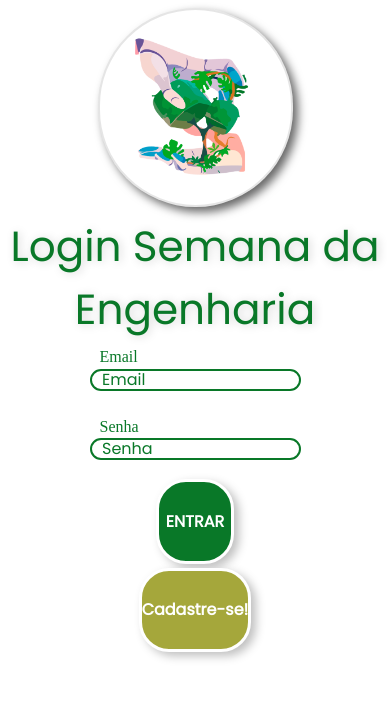
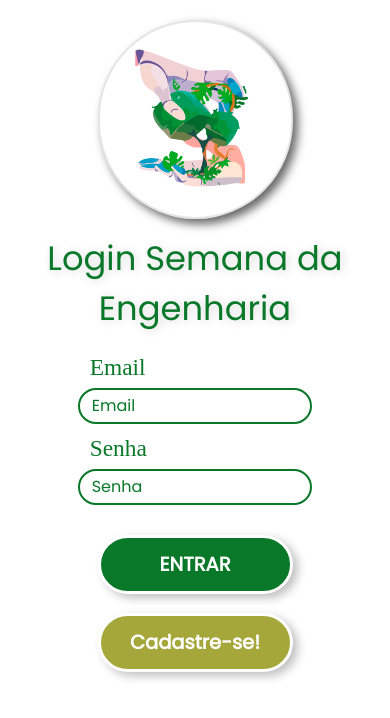
Before and after one commit to dina-dina-dina/SemanaDaEngenharia-Front-End, a React (Create React App) app: page /#/ in a window 390 px wide. Shown: the top 718 px of the page. Built offline with nearby package versions, Linux system fonts and the light colour scheme.

Commit message:
CSS login

```diff
--- a/src/paginas/login/LoginAlunos.js
+++ b/src/paginas/login/LoginAlunos.js
@@ -5,16 +5,12 @@ import React, { useState, useContext, useEffect } from 'react';
 import axiosLogin from '../../axiosLogin';
 import image from '../../assets/SemanaEngCirc-removebg.png'
 
-
-
 function UserLogin() {
   const [email, setEmail] = useState(String)
   const [senha, setSenha] = useState(String)
   const navigate = useNavigate();
 
   function handleClick3() {
-    console.log("teste")
-
     navigate("/cadastro");
   }
 
@@ -35,42 +31,27 @@ function UserLogin() {
         } else {
           navigate("/AlunosHomePage")
         }
-
-
       }
       catch (err) {
         alert('Senha e/ou Usuario incorreto!')
       }
-
     } else {
       alert('Preencha todos os campos')
     }
-
-
-
-
-
-
   }
 
-
-
-
   return (
-
     <>
       <div className='tudo'>
         <div className='fotohome'>
           <img src={jpIMG} alt="icon" width={"100%"} style={{ alignSelf: 'center' }}></img>
+        </div>
 
-        </div>
         <div className='formulario'>
+          <form>
+            <div className='tituloide'>Login Semana da Engenharia</div>
 
-          <form>
-
-            <div className='tituloide'>Login Semana da Engenharia</div>
             <div className='input'>
-
               <div className='logincamp'>
                 <label>Email</label>
                 <input type='text' alt="Input de nome" placeholder='Email' onChange={(event) => setEmail(event.target.value)}></input>
@@ -85,19 +66,11 @@ function UserLogin() {
               <div className='buttonlogin2'>
                 <button onClick={() => handleClick3()}>Cadastre-se!</button>
               </div>
-
             </div>
-
           </form>
         </div>
-
       </div>
-
-
     </>
-
-
-
   );
 }
 
--- a/src/paginas/login/login.css
+++ b/src/paginas/login/login.css
@@ -4,8 +4,6 @@
 * {
     margin: 0;
     padding: 0;
-
-
 }
 
 .container {
@@ -13,11 +11,9 @@
     height: 100vh;
     margin-top: 10%;
     display: flex;
-    align-items:start;
-    justify-content:center;
+    align-items: start;
+    justify-content: center;
     margin-left: 5%;
-
-
 }
 
 .login {
@@ -28,7 +24,6 @@
     border-radius: 16px;
     display: flex;
     flex-direction: row;
-
 }
 
 
@@ -43,17 +38,13 @@
 .lateral img {
     margin-top: 10%;
     margin-bottom: 10%;
-    margin-left:10%;
+    margin-left: 10%;
     margin-right: 10%;
     justify-content: center;
     width: 80%;
     height: 20%;
     border-radius: 50%;
     background-color: #FFFFFF;
-
-
-
-
 }
 
 .lateral #sds {
@@ -64,7 +55,6 @@
     line-height: 100%;
     margin-left: 20%;
     margin-bottom: 20%;
-
     color: #FFFFFF;
 }
 
@@ -77,12 +67,10 @@
     line-height: 100%;
     margin-left: 20%;
     margin-bottom: 20%;
-
     color: #FFFFFF;
-
 }
 
-.formulario{
+.formulario {
     width: 100%;
     display: flex;
     justify-content: center;
@@ -91,24 +79,22 @@
 }
 
 .logincamp {
-    margin-top: 2%;
-    margin-bottom: 5%;
+    margin-top: 3%;
     flex-direction: column;
     display: flex;
+    align-items: center;
 }
 
 .logincamp label {
-    position: relative;
-    margin-left: 10px;
-    font-size: 100%;
+    margin-left: -20%;
+    font-size: 125%;
     color: #097828;
-
+    align-self: flex-start;
 }
 
 .logincamp input {
-    width: 100%;
-    height: 100%;
-    box-sizing: border-box;
+    width: 150%;
+    height: 150%;
     background: #FFFFFF;
     border: 2px solid #097828;
     border-radius: 10vw;
@@ -116,8 +102,10 @@
     font-size: 100%;
     transition: all 400ms ease;
     outline: 0;
-    margin-top: 1%;
+    margin-top: 2%;
+    padding: 3%;
     padding-left: 5%;
+    padding-right: 5%;
 }
 
 .logincamp input::placeholder {
@@ -127,21 +115,18 @@
     font-size: 100%;
     line-height: 100%;
     text-indent: 0;
-
     color: #097828;
-
-
 }
 
 
 .tituloide {
-    align-items: center;
-    text-align: center;
     font-size: 5vh;
     font-family: 'Poppins';
     color: #097828;
-    text-shadow: 2px 1px 10px rgba(0, 0, 0, 0.171) ;
+    text-shadow: 2px 1px 10px rgba(0, 0, 0, 0.171);
+    text-align: center;
 }
+
 .titulo {
     width: 100%;
     margin-left: 30%;
@@ -151,8 +136,6 @@
     font-size: 100%;
     line-height: 100%;
     text-align: center;
-
-
     color: #097828;
 }
 
@@ -162,12 +145,12 @@
     flex-direction: column;
     display: flex;
 }
+
 .email label {
     position: relative;
     margin-left: 10%;
     font-size: 70%;
     color: #097828;
-
 }
 
 .input {
@@ -193,15 +176,11 @@
 }
 
 .email input:focus {
-
     background: 0, 0, 0, 0 #36a555;
-
-
 }
 
 .email input:hover {
     background: 0, 0, 0, 0 #36a555;
-
 }
 
 .password {
@@ -210,12 +189,12 @@
     flex-direction: column;
     display: flex;
 }
+
 .password label {
     position: relative;
     margin-left: 10%;
     font-size: 70%;
     color: #097828;
-
 }
 
 .input {
@@ -223,7 +202,6 @@
     flex-direction: column;
     align-items: center;
     justify-content: center;
-
 }
 
 .password input {
@@ -241,15 +219,11 @@
 }
 
 .password input:focus {
-
     background: 0, 0, 0, 0 #36a555;
-
-
 }
 
 .password input:hover {
     background: 0, 0, 0, 0 #36a555;
-
 }
 
 .password input::placeholder {
@@ -260,75 +234,64 @@
     line-height: 30px;
     text-indent: 10px;
     transition: all 400ms ease;
-
     color: #097828;
-
-
 }
 
 .buttonlogin button {
     box-sizing: border-box;
-    width: fit-content;
-    height: fit-content;
-    min-height: 10vh;
-    min-width: 20vw;
+    min-height: 8vh;
+    min-width: 17vw;
     border: 10% solid rgba(0, 0, 0, 0.02);
     box-shadow: 5px 4px 10px rgba(0, 0, 0, 0.25);
     background: #097828;
     border: 3px solid #FFFFFF;
     border-radius: 30px;
+    margin-top: 12%;
     margin-bottom: 5%;
     font-family: 'Poppins';
     font-style: normal;
     font-weight: 700;
     font-size: 100%;
     transition: all 400ms ease;
-
     color: #FFFFFF;
-
 }
 
 .buttonlogin button:hover {
     background: 0, 0, 0, 0 #36a555;
+}
 
-}
 .buttonlogin2 button {
     box-sizing: border-box;
-    width: fit-content;
-    height: fit-content;
-    min-height: 10vh;
-
-    min-width: 20vw;
+    min-height: 8vh;
+    min-width: 17vw;
     border: 10% solid rgba(0, 0, 0, 0.02);
     box-shadow: 5px 4px 10px rgba(0, 0, 0, 0.25);
     background: #a5a73b;
     border: 3px solid #FFFFFF;
     border-radius: 30px;
-    margin-bottom: 5%;
+    margin-top: 5%;
+    margin-bottom: 10%;
     font-family: 'Poppins';
     font-style: normal;
     font-weight: 700;
     font-size: 100%;
     transition: all 400ms ease;
-
     color: #FFFFFF;
-
 }
 
 .buttonlogin2 button:hover {
     background: 0, 0, 0, 0 #93a356;
-
 }
 
-.tudo{
+.tudo {
     display: flex;
     align-items: center;
     justify-content: center;
 }
 
-.fotohome{
+.fotohome {
     margin-top: 2%;
-    width: 50vw;
+    width: 30vw;
     height: auto;
     box-shadow: 5px 5px 10px rgba(0, 0, 0, 0.596);
     padding: 2%;
@@ -337,10 +300,49 @@
     border: 2px solid rgba(0, 0, 0, 0.1);
 }
 
-.dia{
+.dia {
     font-family: 'Poppins';
     font-size: 3vh;
     color: #097828;
-    text-shadow: 4px 3px 3px rgba(0, 0, 0, 0.171) ;
+    text-shadow: 4px 3px 3px rgba(0, 0, 0, 0.171);
 
 }
+
+@media(max-width:820px) {
+
+    .fotohome {
+        width: 50vw;
+        margin-bottom: 2%;
+        margin-top: 5%;
+    }
+
+    .tituloide {
+        font-size: 4vh;
+        margin-bottom: 2%;
+    }
+
+    .logincamp label {
+        font-size: 6vw;
+        margin-left: 5%;
+    }
+
+    .logincamp input {
+        width: 60vw;
+        height: 100%;
+        margin-top: 3%;
+    }
+
+    .buttonlogin button {
+        min-height: 7vh;
+        min-width: 50vw;
+        font-size: 5vw;
+        margin-top: 15%;
+    }
+
+    .buttonlogin2 button {
+        min-height: 7vh;
+        min-width: 50vw;
+        font-size: 5vw;
+    }
+
+}
```
